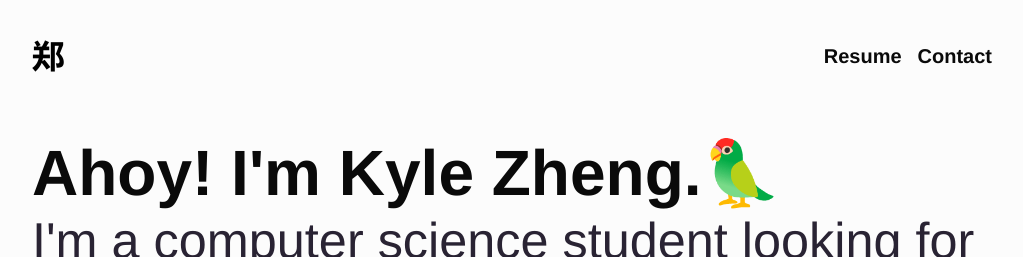
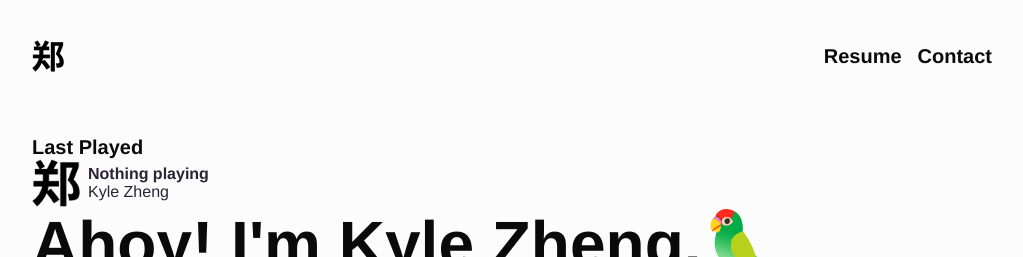
Before and after one commit to zhengkyl/website, a Next.js app: page / in a window 1280 px wide. Shown: the top 257 px of the page, without its empty margins (128-1151 px from the left). Built offline with nearby package versions, Linux system fonts and the light colour scheme; no server answers.

Commit message:
spotify widget

```diff
--- a/components/lastPlayed.js
+++ b/components/lastPlayed.js
@@ -1 +1,58 @@
-import useSWR from "swr"
+import useSWR from "swr";
+import Image from "next/image";
+import styled from "@emotion/styled"
+import { css, jsx } from '@emotion/react'
+async function fetcher(...args) {
+  const response = await fetch(...args);
+  return response.json();
+}
+const PlayCard = styled.div`
+  display:flex;
+  flex-direction:row;
+`
+const infoStyle = css`
+  display:flex;
+  flex-direction:column;
+  justify-content:center;
+  margin-left:8px;
+`
+const coverStyle= css`
+  border-radius:2px;
+`
+const linkStyle=css`
+  font-weight:600;
+  &:hover {
+    text-decoration:underline;
+  }
+`
+export default function LastPlayed() {
+  const { data, error } = useSWR("/api/last-played", fetcher);
+  const song = data
+    ? data
+    : {
+        imageUrl: "/images/zheng512.png",
+        link: "kylezhe.ng",
+        title: "Nothing playing",
+        artist: "Kyle Zheng",
+        playing: false,
+      };
+  return (
+    <>
+      <h5>{song.playing ? "Now Playing" : "Last Played"}</h5>
+      <PlayCard>
+        <Image
+          src={song.imageUrl}
+          alt="Song Album Cover"
+          width={48}
+          height={48}
+          layout="fixed"
+          css={coverStyle}
+        />
+        <div css={infoStyle}>
+          <a css={linkStyle}href={song.link}>{song.title}</a>
+          <span>{song.artist}</span>
+        </div>
+      </PlayCard>
+    </>
+  );
+}
--- /dev/null
+++ b/next.config.js
@@ -0,0 +1,5 @@
+module.exports = {
+  images: {
+    domains: ['i.scdn.co'],
+  },
+}
--- a/package.json
+++ b/package.json
@@ -8,6 +8,7 @@
     "start": "next start"
   },
   "dependencies": {
+    "@emotion/babel-plugin": "^11.2.0",
     "@emotion/react": "^11.1.5",
     "@emotion/styled": "^11.1.5",
     "next": "10.0.6",
--- a/pages/api/hello.js
+++ /dev/null
@@ -1,5 +0,0 @@
-// Next.js API route support: https://nextjs.org/docs/api-routes/introduction
-
-export default (req, res) => {
-  res.status(200).json({ name: 'John Doe' })
-}
--- a/pages/api/last-played.js
+++ b/pages/api/last-played.js
@@ -5,11 +5,12 @@ export default async function(_, res) {
 //TODO status checking
   const results = await response.json()
   const song = results.items[0]
-
+  const playing = (Date.now() - new Date(song.played_at)) < song.track.duration_ms
   return res.status(200).json({
     title:song.track.name,
-    imageUrl: song.album.images[0].url,
-    artist:song.artists.map(artist=>artist.name).join(", "),
-    link:song.external_urls.spotify
+    imageUrl: song.track.album.images[0].url,
+    artist:song.track.artists.map(artist=>artist.name).join(", "),
+    link:song.track.external_urls.spotify,
+    playing: playing,
   })
 }
--- a/pages/index.js
+++ b/pages/index.js
@@ -2,6 +2,7 @@ import Head from "next/head";
 import Image from "next/image";
 import { Container, BigTitle, SectionTitle } from "../components/basic";
 import BaseLayout from "../components/baseLayout"
+import LastPlayed from "../components/lastPlayed"
 import styled from '@emotion/styled'
 
 const Blurb = styled.h2`
@@ -14,6 +15,7 @@ export default function Home() {
     <BaseLayout>
       <main>
         <Container>
+          <LastPlayed/>
         <BigTitle>
           Ahoy! I'm Kyle Zheng.🦜
         </BigTitle>
--- a/styles/styles.js
+++ b/styles/styles.js
@@ -1 +1,4 @@
 import { css, Global, keyframes } from '@emotion/react'
+
+
+// export const
```
Also changed, not shown: .babelrc (added), 1 other file (tests, documents, lock files or other folders).
